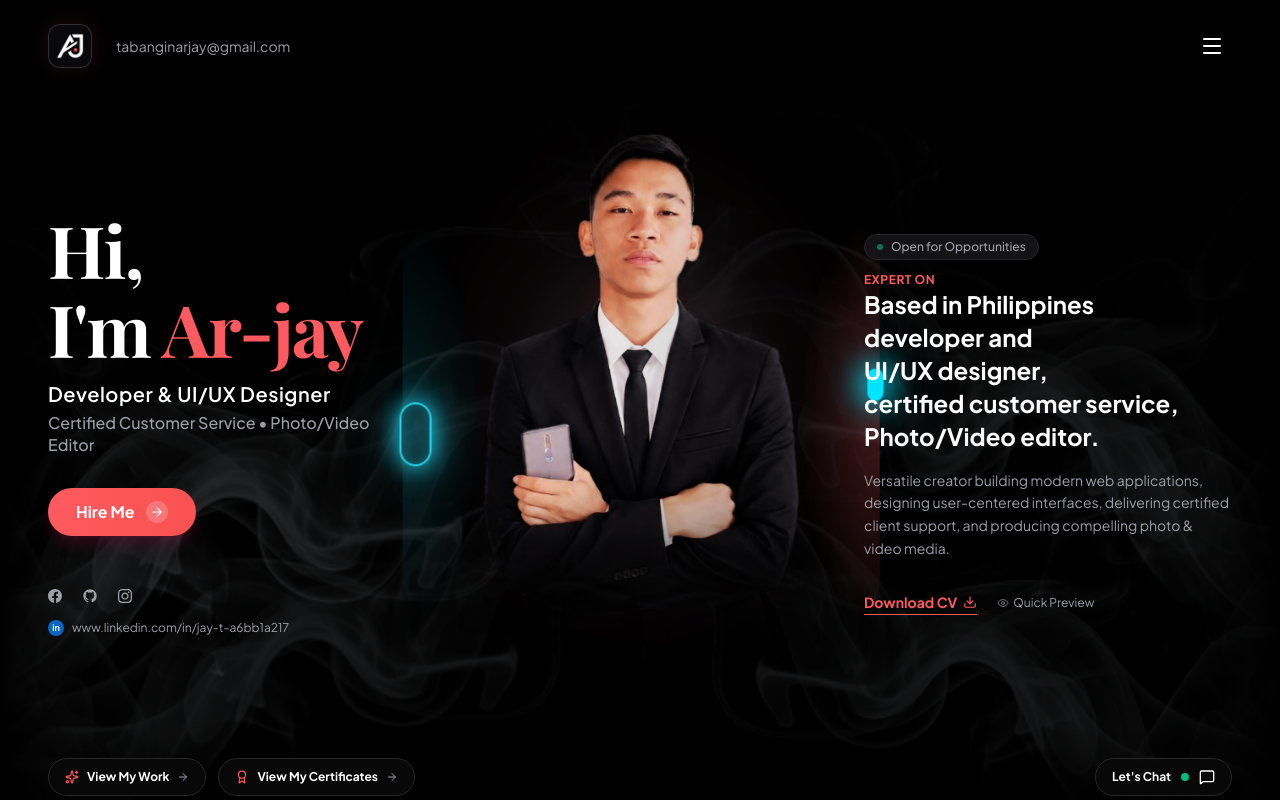
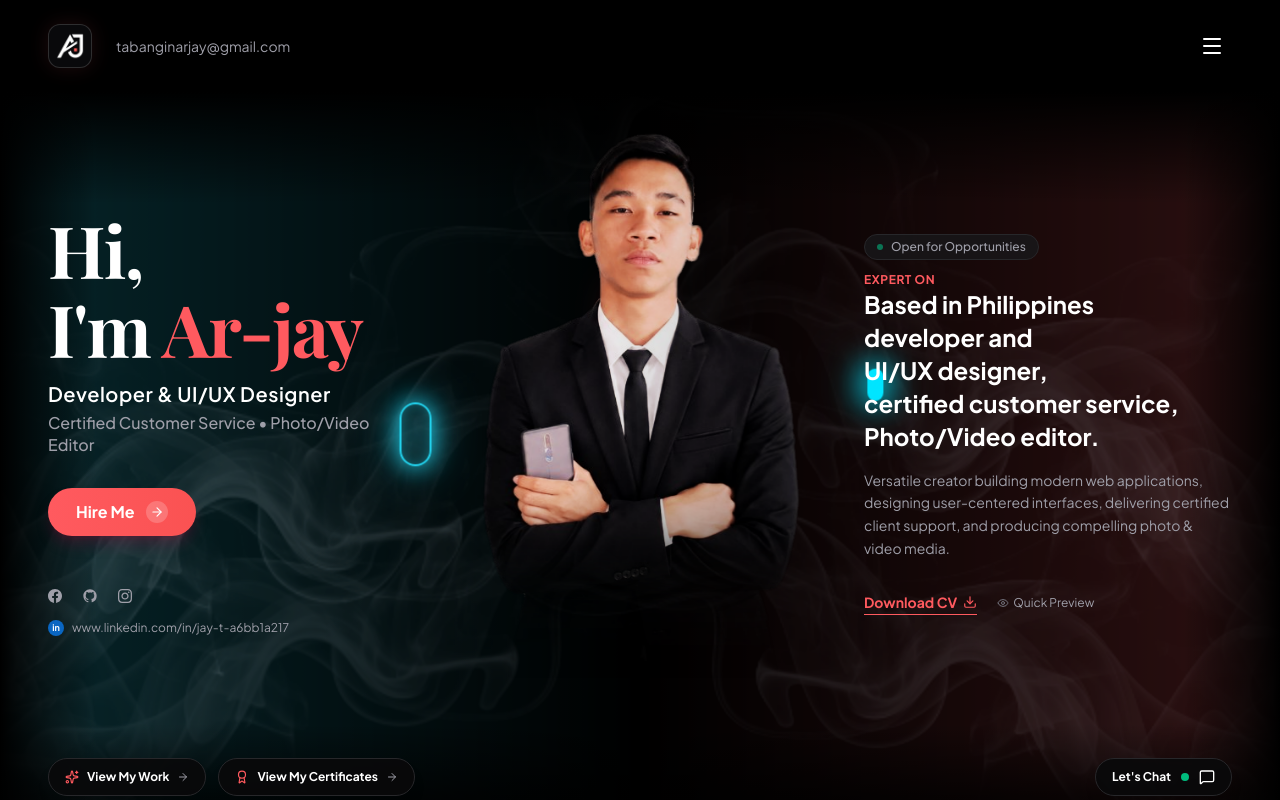
Before and after one commit to tabanginarjay-sketch/portfolio, a Next.js app in the folder portfolio/: page / in a window 1280 px wide. Shown: the top 800 px of the page. Built offline with nearby package versions, Linux system fonts and the light colour scheme; a web font is replaced by a local one.

Commit message:
feat: clean dark background without color blooms, subtle tinted smoke, and playful scroll-follow display balls that return to portrait on scroll up

```diff
--- a/portfolio/app/globals.css
+++ b/portfolio/app/globals.css
@@ -193,37 +193,53 @@ body {
   will-change: transform;
 }
 
-/* 100% Pure GPU Opacity & Scale Breathing for Studio Lighting (Zero CPU repaint!) */
-@keyframes studioAuraCyan {
+/* Playful Floating Bobbing Animations when in Display Margin Mode */
+@keyframes playfulBob1 {
   0%, 100% {
-    opacity: 0.35;
-    transform: scale(0.96);
+    transform: translate3d(0, 0, 0) rotate(0deg);
   }
-  50% {
-    opacity: 0.85;
-    transform: scale(1.06);
+  33% {
+    transform: translate3d(6px, -12px, 0) rotate(8deg);
+  }
+  66% {
+    transform: translate3d(-5px, 8px, 0) rotate(-6deg);
   }
 }
 
-@keyframes studioAuraCoral {
+@keyframes playfulBob2 {
   0%, 100% {
-    opacity: 0.85;
-    transform: scale(1.05);
+    transform: translate3d(0, 0, 0) rotate(0deg);
   }
-  50% {
-    opacity: 0.35;
-    transform: scale(0.95);
+  33% {
+    transform: translate3d(-8px, 10px, 0) rotate(-10deg);
+  }
+  66% {
+    transform: translate3d(7px, -8px, 0) rotate(7deg);
   }
 }
 
-.anim-aura-cyan {
-  animation: studioAuraCyan 6.8s ease-in-out infinite;
-  will-change: transform, opacity;
+@keyframes playfulBob3 {
+  0%, 100% {
+    transform: translate3d(0, 0, 0) scale(1);
+  }
+  50% {
+    transform: translate3d(5px, -10px, 0) scale(1.15);
+  }
 }
 
-.anim-aura-coral {
-  animation: studioAuraCoral 9.5s ease-in-out infinite;
-  will-change: transform, opacity;
+.anim-playful-bob-1 {
+  animation: playfulBob1 6s ease-in-out infinite;
+  will-change: transform;
+}
+
+.anim-playful-bob-2 {
+  animation: playfulBob2 5s ease-in-out infinite;
+  will-change: transform;
+}
+
+.anim-playful-bob-3 {
+  animation: playfulBob3 4s ease-in-out infinite;
+  will-change: transform;
 }
 
 /* Modal Smooth Transitions */
--- a/portfolio/components/GeometricShapes.tsx
+++ b/portfolio/components/GeometricShapes.tsx
@@ -1,6 +1,6 @@
 'use client';
 
-import React from 'react';
+import React, { useState, useEffect } from 'react';
 
 interface GeometricShapesProps {
   children?: React.ReactNode;
@@ -8,33 +8,49 @@ interface GeometricShapesProps {
 }
 
 export default function GeometricShapes({ children, className = '' }: GeometricShapesProps) {
-  // When wrapping Ar-jay's portrait: 100% continuous, buttery smooth linear orbit (never stops, never stutters)
+  const [isScrolled, setIsScrolled] = useState(false);
+
+  useEffect(() => {
+    let ticking = false;
+    const handleScroll = () => {
+      if (!ticking) {
+        window.requestAnimationFrame(() => {
+          // Switch to Display Margin mode when scrolled past Hero (140px threshold)
+          setIsScrolled(window.scrollY > 140);
+          ticking = false;
+        });
+        ticking = true;
+      }
+    };
+
+    window.addEventListener('scroll', handleScroll, { passive: true });
+    handleScroll();
+    return () => window.removeEventListener('scroll', handleScroll);
+  }, []);
+
+  // When wrapping Ar-jay's portrait:
   if (children) {
     return (
-      <div
-        className={`relative flex items-center justify-center select-none ${className}`}
-      >
-        {/* 1. Dynamic Synced Ambient Lighting Auroras (Strictly behind portrait at z-0, pure GPU composited) */}
-        <div aria-hidden="true" className="absolute inset-0 flex items-center justify-center pointer-events-none z-0">
-          {/* Dual cross-fading cyan & coral studio blooms — pure opacity & scale, ZERO CPU repaint! */}
-          <div className="absolute w-[240px] h-[300px] sm:w-[320px] sm:h-[400px] md:w-[360px] md:h-[450px] lg:w-[480px] lg:h-[580px] rounded-full bg-[radial-gradient(ellipse_at_center,rgba(34,211,238,0.24)_0%,rgba(34,211,238,0.06)_45%,transparent_72%)] anim-aura-cyan -translate-y-2 md:-translate-y-6 lg:-translate-y-8 pointer-events-none" />
-          <div className="absolute w-[240px] h-[300px] sm:w-[320px] sm:h-[400px] md:w-[360px] md:h-[450px] lg:w-[480px] lg:h-[580px] rounded-full bg-[radial-gradient(ellipse_at_center,rgba(255,90,95,0.26)_0%,rgba(255,90,95,0.06)_45%,transparent_72%)] anim-aura-coral -translate-y-2 md:-translate-y-6 lg:-translate-y-8 pointer-events-none" />
-
-          {/* Left Cyan Silhouette Rim Reflection */}
-          <div className="absolute -left-2 sm:-left-4 md:-left-6 lg:-left-8 top-[18%] bottom-[18%] w-12 sm:w-16 lg:w-20 rounded-full bg-[radial-gradient(ellipse_at_left,rgba(34,211,238,0.42)_0%,transparent_75%)] anim-aura-cyan pointer-events-none" />
-
-          {/* Right Coral Silhouette Rim Reflection */}
-          <div className="absolute -right-2 sm:-right-4 md:-right-6 lg:-right-8 top-[18%] bottom-[18%] w-12 sm:w-16 lg:w-20 rounded-full bg-[radial-gradient(ellipse_at_right,rgba(255,90,95,0.45)_0%,transparent_75%)] anim-aura-coral pointer-events-none" />
-        </div>
-
-        {/* 2. Fluid Continuous Orbital Halo System (Strictly behind portrait at z-0, 100% linear uninterrupted spin) */}
-        <div aria-hidden="true" className="absolute inset-0 flex items-center justify-center pointer-events-none z-0 overflow-visible">
+      <div className={`relative flex items-center justify-center select-none ${className}`}>
+        {/* 1. Hero Continuous Orbit (Strictly behind portrait at z-0, clean pitch-black background with NO colored blooms) */}
+        <div
+          aria-hidden="true"
+          className={`absolute inset-0 flex items-center justify-center pointer-events-none z-0 overflow-visible transition-all duration-700 ease-[cubic-bezier(0.16,1,0.3,1)] ${
+            isScrolled ? 'opacity-0 scale-75' : 'opacity-100 scale-100'
+          }`}
+        >
           {/* A. Cyan Glowing Ring — Continuous Uninterrupted Elliptical Orbit */}
-          <div className="absolute top-[46%] left-1/2 w-0 h-0 pointer-events-none" style={{ transform: 'rotate(-14deg) scale(1, 0.44)' }}>
+          <div
+            className="absolute top-[46%] left-1/2 w-0 h-0 pointer-events-none"
+            style={{ transform: 'rotate(-14deg) scale(1, 0.44)' }}
+          >
             <div className="w-0 h-0 anim-orbit-spin-cyan">
               <div className="w-0 h-0" style={{ transform: 'translateX(var(--orbit-cyan-r))' }}>
                 <div className="w-0 h-0 anim-orbit-counter-cyan">
-                  <div style={{ transform: 'scale(1, 2.27) rotate(14deg)' }} className="flex items-center justify-center -ml-5 -mt-5 sm:-ml-7 sm:-mt-7 lg:-ml-8 lg:-mt-8">
+                  <div
+                    style={{ transform: 'scale(1, 2.27) rotate(14deg)' }}
+                    className="flex items-center justify-center -ml-5 -mt-5 sm:-ml-7 sm:-mt-7 lg:-ml-8 lg:-mt-8"
+                  >
                     <div
                       className="w-10 h-10 sm:w-14 sm:h-14 lg:w-16 lg:h-16 rounded-full border-[2px] sm:border-[2.5px] border-[#22D3EE] relative"
                       style={{
@@ -51,11 +67,17 @@ export default function GeometricShapes({ children, className = '' }: GeometricS
           </div>
 
           {/* B. Coral Glowing Ring — Continuous Intersecting Elliptical Orbit */}
-          <div className="absolute top-[46%] left-1/2 w-0 h-0 pointer-events-none" style={{ transform: 'rotate(20deg) scale(1, 0.45)' }}>
+          <div
+            className="absolute top-[46%] left-1/2 w-0 h-0 pointer-events-none"
+            style={{ transform: 'rotate(20deg) scale(1, 0.45)' }}
+          >
             <div className="w-0 h-0 anim-orbit-spin-coral">
               <div className="w-0 h-0" style={{ transform: 'translateX(var(--orbit-coral-r))' }}>
                 <div className="w-0 h-0 anim-orbit-counter-coral">
-                  <div style={{ transform: 'scale(1, 2.22) rotate(-20deg)' }} className="flex items-center justify-center -ml-4 -mt-4 sm:-ml-5 sm:-mt-5 lg:-ml-6 lg:-mt-6">
+                  <div
+                    style={{ transform: 'scale(1, 2.22) rotate(-20deg)' }}
+                    className="flex items-center justify-center -ml-4 -mt-4 sm:-ml-5 sm:-mt-5 lg:-ml-6 lg:-mt-6"
+                  >
                     <div
                       className="w-8 h-8 sm:w-10 sm:h-10 lg:w-12 lg:h-12 rounded-full border-[2px] sm:border-[2.5px] border-[#FF5A5F] relative"
                       style={{
@@ -72,16 +94,21 @@ export default function GeometricShapes({ children, className = '' }: GeometricS
           </div>
 
           {/* C. Solid Vibrant Cyan Glowing Dot / Orb — Fast Continuous Satellite Orbit */}
-          <div className="absolute top-[46%] left-1/2 w-0 h-0 pointer-events-none" style={{ transform: 'rotate(-6deg) scale(1, 0.42)' }}>
+          <div
+            className="absolute top-[46%] left-1/2 w-0 h-0 pointer-events-none"
+            style={{ transform: 'rotate(-6deg) scale(1, 0.42)' }}
+          >
             <div className="w-0 h-0 anim-orbit-spin-dot">
               <div className="w-0 h-0" style={{ transform: 'translateX(var(--orbit-dot-r))' }}>
                 <div className="w-0 h-0 anim-orbit-counter-dot">
-                  <div style={{ transform: 'scale(1, 2.38) rotate(6deg)' }} className="flex items-center justify-center -ml-2.5 -mt-2.5 sm:-ml-3.5 sm:-mt-3.5 lg:-ml-4 lg:-mt-4">
+                  <div
+                    style={{ transform: 'scale(1, 2.38) rotate(6deg)' }}
+                    className="flex items-center justify-center -ml-2.5 -mt-2.5 sm:-ml-3.5 sm:-mt-3.5 lg:-ml-4 lg:-mt-4"
+                  >
                     <div
                       className="w-5 h-5 sm:w-7 sm:h-7 lg:w-8 lg:h-8 rounded-full bg-[#00E5FF] relative"
                       style={{
-                        boxShadow:
-                          '0 0 28px rgba(0, 229, 255, 1), 0 0 56px rgba(0, 229, 255, 0.7)',
+                        boxShadow: '0 0 28px rgba(0, 229, 255, 1), 0 0 56px rgba(0, 229, 255, 0.7)',
                       }}
                     >
                       <div className="absolute -inset-2 rounded-full bg-[#00E5FF]/45 blur-lg pointer-events-none" />
@@ -93,7 +120,80 @@ export default function GeometricShapes({ children, className = '' }: GeometricS
           </div>
         </div>
 
-        {/* 3. Ar-jay's Portrait (Rendered cleanly at z-20 foreground, always on top of the lighting halo) */}
+        {/* 2. Playful Display Margin Floating Shapes — Follow along on scroll down, glide back on scroll up */}
+        <div
+          aria-hidden={!isScrolled}
+          className={`fixed inset-0 pointer-events-none z-30 transition-opacity duration-700 ease-[cubic-bezier(0.16,1,0.3,1)] ${
+            isScrolled ? 'opacity-100' : 'opacity-0'
+          }`}
+        >
+          {/* Playful Ball 1: Cyan Glowing Ring — Left open margin space */}
+          <div
+            className={`absolute left-3 sm:left-6 lg:left-10 top-[35%] transition-all duration-700 ease-[cubic-bezier(0.16,1,0.3,1)] pointer-events-auto cursor-pointer group ${
+              isScrolled
+                ? 'translate-x-0 scale-100 opacity-90'
+                : 'translate-x-16 sm:translate-x-32 scale-50 opacity-0 pointer-events-none'
+            }`}
+            title="Playful Cyan Halo"
+          >
+            <div className="anim-playful-bob-1">
+              <div
+                className="w-8 h-8 sm:w-11 sm:h-11 lg:w-14 lg:h-14 rounded-full border-[2px] sm:border-[2.5px] border-[#22D3EE] group-hover:scale-125 transition-transform duration-300 relative"
+                style={{
+                  boxShadow:
+                    '0 0 20px rgba(34, 211, 238, 0.85), 0 0 40px rgba(34, 211, 238, 0.4), inset 0 0 10px rgba(34, 211, 238, 0.35)',
+                }}
+              >
+                <div className="absolute inset-0 rounded-full bg-[#22D3EE]/20 blur-sm pointer-events-none" />
+              </div>
+            </div>
+          </div>
+
+          {/* Playful Ball 2: Coral Glowing Ring — Right open margin space */}
+          <div
+            className={`absolute right-3 sm:right-6 lg:right-10 top-[58%] transition-all duration-700 ease-[cubic-bezier(0.16,1,0.3,1)] pointer-events-auto cursor-pointer group ${
+              isScrolled
+                ? 'translate-x-0 scale-100 opacity-90'
+                : '-translate-x-16 sm:-translate-x-32 scale-50 opacity-0 pointer-events-none'
+            }`}
+            title="Playful Coral Halo"
+          >
+            <div className="anim-playful-bob-2">
+              <div
+                className="w-7 h-7 sm:w-9 sm:h-9 lg:w-12 lg:h-12 rounded-full border-[2px] sm:border-[2.5px] border-[#FF5A5F] group-hover:scale-125 transition-transform duration-300 relative"
+                style={{
+                  boxShadow:
+                    '0 0 18px rgba(255, 90, 95, 0.9), 0 0 36px rgba(255, 90, 95, 0.45), inset 0 0 8px rgba(255, 90, 95, 0.35)',
+                }}
+              >
+                <div className="absolute inset-0 rounded-full bg-[#FF5A5F]/20 blur-sm pointer-events-none" />
+              </div>
+            </div>
+          </div>
+
+          {/* Playful Ball 3: Solid Cyan Glowing Orb — Upper-Right open margin space */}
+          <div
+            className={`absolute right-5 sm:right-10 lg:right-16 top-[18%] transition-all duration-700 ease-[cubic-bezier(0.16,1,0.3,1)] pointer-events-auto cursor-pointer group ${
+              isScrolled
+                ? 'translate-y-0 scale-100 opacity-95'
+                : 'translate-y-16 scale-50 opacity-0 pointer-events-none'
+            }`}
+            title="Playful Cyan Orb"
+          >
+            <div className="anim-playful-bob-3">
+              <div
+                className="w-4 h-4 sm:w-5 sm:h-5 lg:w-7 lg:h-7 rounded-full bg-[#00E5FF] group-hover:scale-150 transition-transform duration-300 relative"
+                style={{
+                  boxShadow: '0 0 24px rgba(0, 229, 255, 1), 0 0 48px rgba(0, 229, 255, 0.7)',
+                }}
+              >
+                <div className="absolute -inset-1.5 rounded-full bg-[#00E5FF]/40 blur-md pointer-events-none" />
+              </div>
+            </div>
+          </div>
+        </div>
+
+        {/* 3. Ar-jay's Portrait (Clean, crisp, unobstructed at foreground z-20) */}
         <div className="relative z-20 flex items-center justify-center pointer-events-auto">
           {children}
         </div>
--- a/portfolio/components/SmokeAtmosphere.tsx
+++ b/portfolio/components/SmokeAtmosphere.tsx
@@ -286,6 +286,11 @@ export default function SmokeAtmosphere() {
         ref={canvasRef}
         className="w-full h-full block opacity-90"
       />
+      {/* Subtle, delicate tint applied exclusively to the drifting smoke tendrils (background remains pure black) */}
+      <div
+        aria-hidden="true"
+        className="absolute inset-0 pointer-events-none mix-blend-color opacity-25 bg-gradient-to-r from-[#22D3EE]/70 via-transparent to-[#FF5A5F]/70"
+      />
       {/* Seamless 4-edge vignette fade into pure black canvas */}
       <div className="absolute inset-x-0 top-0 h-28 bg-gradient-to-b from-black to-transparent pointer-events-none" />
       <div className="absolute inset-x-0 bottom-0 h-36 bg-gradient-to-t from-black via-black/70 to-transparent pointer-events-none" />
```
